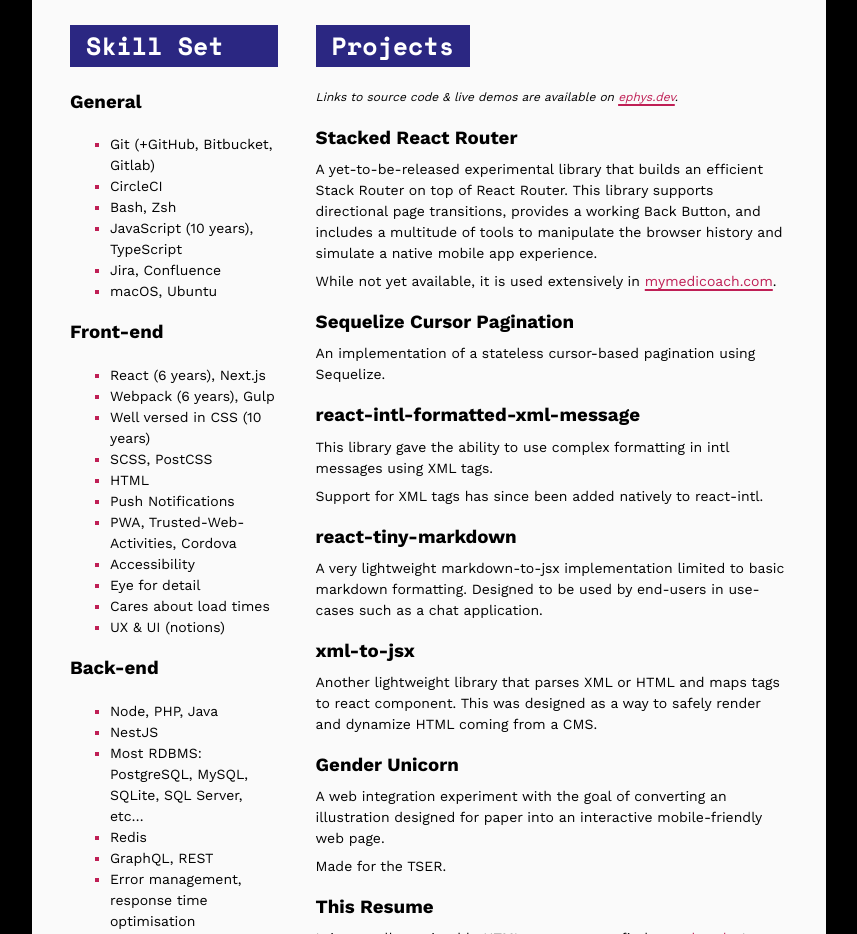
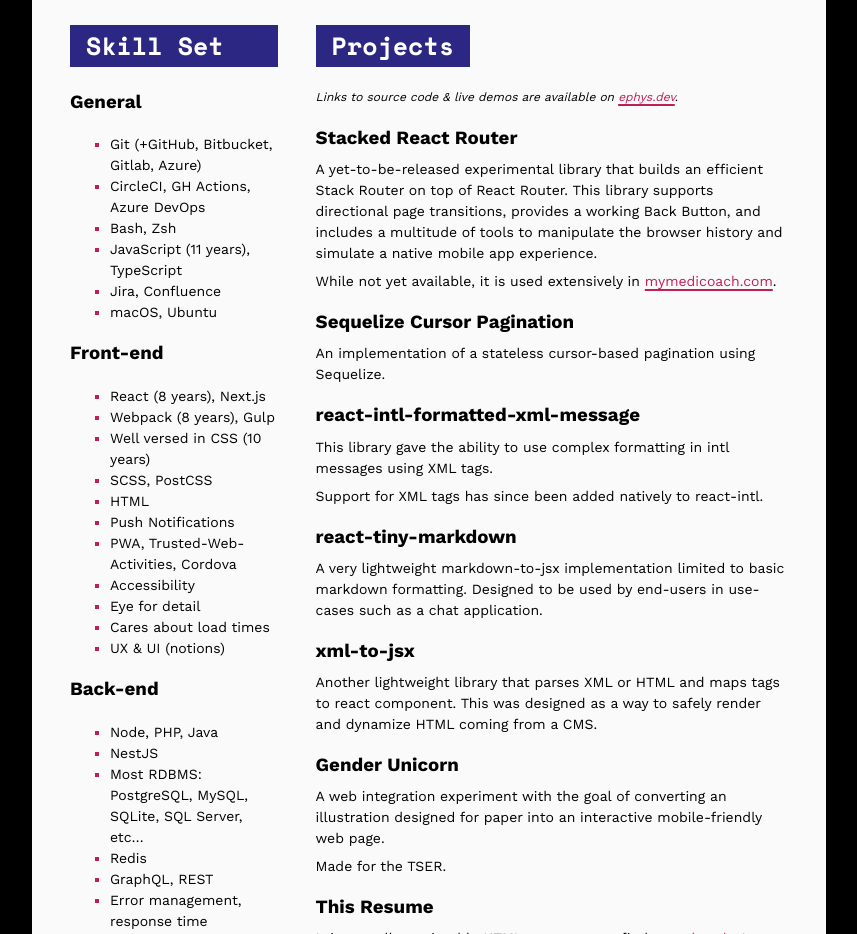
Before and after one commit to ephys/ephys.github.io, a Gatsby site: page /resume in a window 1280 px wide. Shown: the part 1240-2174 px from the top of the page, without its empty margins (211-1068 px from the left). Built offline with nearby package versions, Linux system fonts and the light colour scheme; Gatsby itself is replaced by a stand-in of ours.

Commit message:
feat: update everything

```diff
--- a/src/components/section-welcome/section-welcome.tsx
+++ b/src/components/section-welcome/section-welcome.tsx
@@ -1,6 +1,6 @@
 import React from 'react';
 import classNames from 'classnames';
-import { useLocation } from '@reach/router';
+import { useLocation } from '@gatsbyjs/reach-router';
 import * as css from './style.module.scss';
 import { getRandomFloat, getRandomInt, getRandomItem, mapNumbers, replaceAt } from '../../utils/utils';
 import { useMediaQuery } from '../../utils/use-media-query';
--- a/src/pages/resume.module.scss
+++ b/src/pages/resume.module.scss
@@ -177,6 +177,7 @@ $colGap: 1cm;
 
 .section {
   //break-inside: avoid;
+  --dummy: keep;
 }
 
 .experience {
--- a/src/pages/resume.tsx
+++ b/src/pages/resume.tsx
@@ -140,17 +140,17 @@ export default function CvView() {
 
                 <h3>General</h3>
                 <ul>
-                  <li>Git (+GitHub, Bitbucket, Gitlab)</li>
-                  <li>CircleCI</li>
+                  <li>Git (+GitHub, Bitbucket, Gitlab, Azure)</li>
+                  <li>CircleCI, GH Actions, Azure DevOps</li>
                   <li>Bash, Zsh</li>
-                  <li>JavaScript (10 years), TypeScript</li>
+                  <li>JavaScript (11 years), TypeScript</li>
                   <li>Jira, Confluence</li>
                   <li>macOS, Ubuntu</li>
                 </ul>
                 <h3>Front-end</h3>
                 <ul>
-                  <li>React (6 years), Next.js</li>
-                  <li>Webpack (6 years), Gulp</li>
+                  <li>React (8 years), Next.js</li>
+                  <li>Webpack (8 years), Gulp</li>
                   <li>Well versed in CSS (10 years)</li>
                   <li>SCSS, PostCSS</li>
                   <li>HTML</li>
```
Also changed, not shown: package.json (+27 -28 lines), src/markdown-pages/testimonials/mahault.md (+1 -1 lines), src/markdown-pages/testimonials/mymedicoach.md (+1 -1 lines), src/pages/index.tsx (+7 -5 lines), 3 other files.
